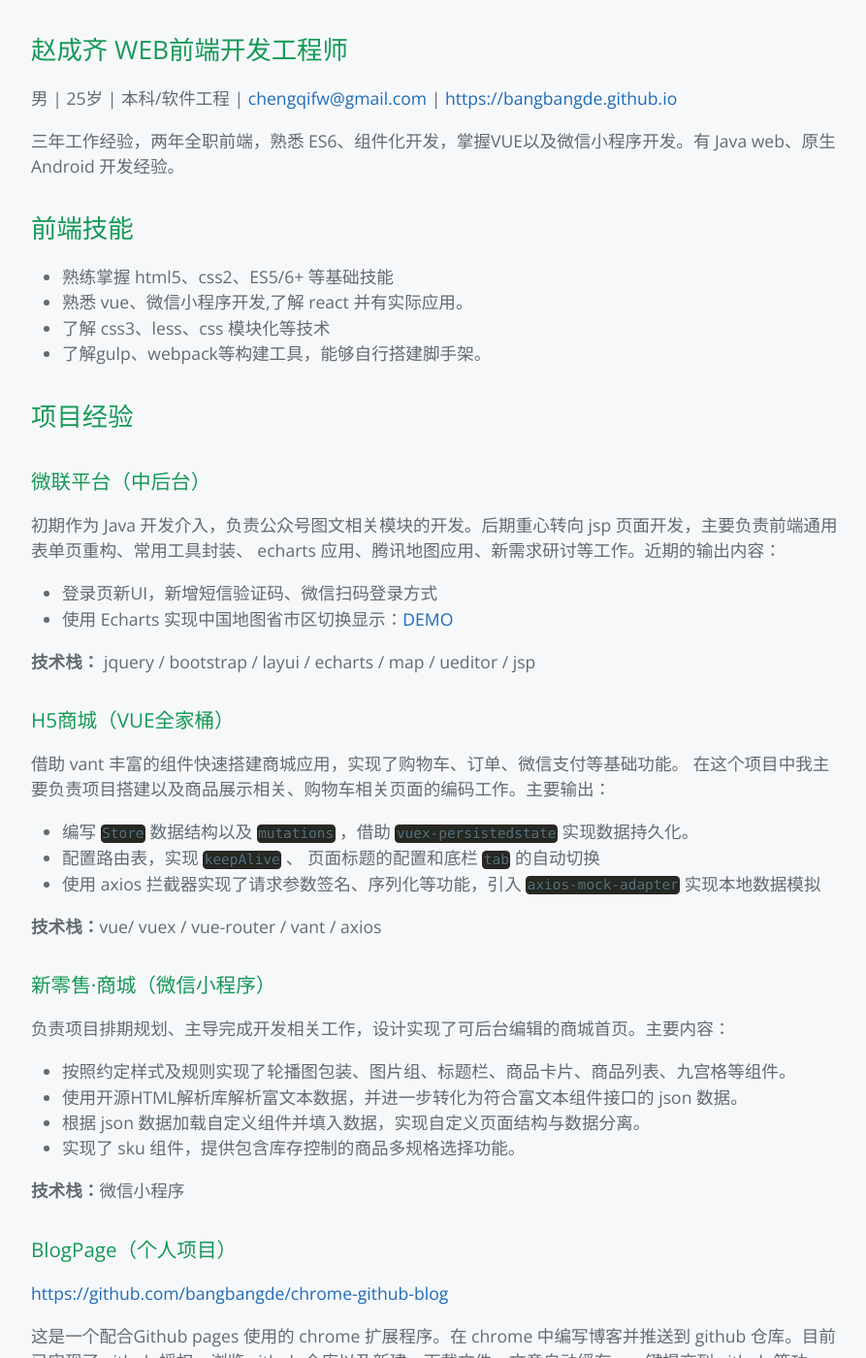
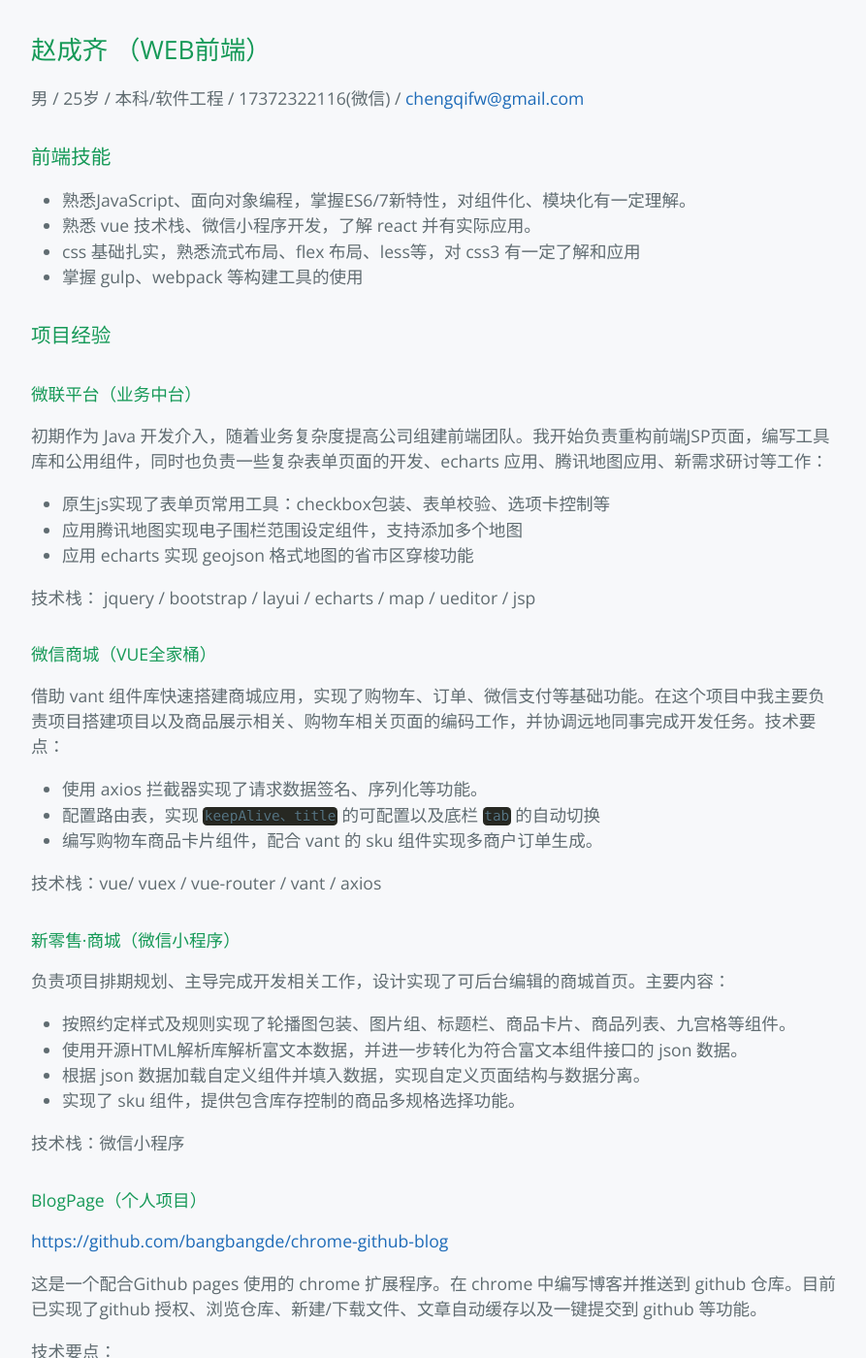
Before and after one commit to bangbangde/bangbangde.github.io, a Jekyll site: the page built from intro/index.md, in a window 1280 px wide and 1400 px high. Shown: the whole window at 97% size, without its empty margins (192-1085 px from the left). Built offline with Jekyll 4.4.1, drawn with Linux system fonts in a browser that asks for light colours; nearby versions of some CDN libraries; a style sheet for code colours, icons or effects is not loaded; some of the changed text lies outside the part shown.

Commit message:
update intro

```diff
--- a/intro/index.md
+++ b/intro/index.md
@@ -4,73 +4,74 @@
 subtitle: 前端
 date: 2019-04-19
 ---
-## 赵成齐  WEB前端开发工程师
-男 | 25岁 | 本科/软件工程 | [chengqifw@gmail.com](chengqifw@gmail.com) | [https://bangbangde.github.io](https://bangbangde.github.io)
+## 赵成齐 （WEB前端）
 
-三年工作经验，两年全职前端，熟悉 ES6、组件化开发，掌握VUE以及微信小程序开发。有 Java web、原生 Android 开发经验。
-
-## 前端技能
-* 熟练掌握 html5、css2、ES5/6+ 等基础技能
-* 熟悉 vue、微信小程序开发,了解 react 并有实际应用。
-* 了解 css3、less、css 模块化等技术
-* 了解gulp、webpack等构建工具，能够自行搭建脚手架。
-
-## 项目经验
-### 微联平台（中后台）
-初期作为 Java 开发介入，负责公众号图文相关模块的开发。后期重心转向 jsp 页面开发，主要负责前端通用表单页重构、常用工具封装、
-echarts 应用、腾讯地图应用、新需求研讨等工作。近期的输出内容：
-* 登录页新UI，新增短信验证码、微信扫码登录方式
-* 使用 Echarts 实现中国地图省市区切换显示：[DEMO](https://bangbangde.github.io/playground/map/)
+男 / 25岁 / 本科/软件工程 / 17372322116(微信) / [chengqifw@gmail.com](chengqifw@gmail.com)
 
 
-**技术栈：** jquery / bootstrap / layui / echarts / map / ueditor / jsp
+### 前端技能
+* 熟悉JavaScript、面向对象编程，掌握ES6/7新特性，对组件化、模块化有一定理解。
+* 熟悉 vue 技术栈、微信小程序开发，了解 react 并有实际应用。
+* css 基础扎实，熟悉流式布局、flex 布局、less等，对 css3 有一定了解和应用
+* 掌握 gulp、webpack 等构建工具的使用
 
-### H5商城（VUE全家桶）
-借助 vant 丰富的组件快速搭建商城应用，实现了购物车、订单、微信支付等基础功能。
-在这个项目中我主要负责项目搭建以及商品展示相关、购物车相关页面的编码工作。主要输出：
-* 编写 `Store` 数据结构以及 `mutations` ，借助 `vuex-persistedstate` 实现数据持久化。
-* 配置路由表，实现 `keepAlive` 、 页面标题的配置和底栏 `tab` 的自动切换
-* 使用 axios 拦截器实现了请求参数签名、序列化等功能，引入 `axios-mock-adapter` 实现本地数据模拟
+### 项目经验
+#### 微联平台（业务中台）
+初期作为 Java 开发介入，随着业务复杂度提高公司组建前端团队。我开始负责重构前端JSP页面，编写工具库和公用组件，同时也负责一些复杂表单页面的开发、echarts 应用、腾讯地图应用、新需求研讨等工作：
 
+* 原生js实现了表单页常用工具：checkbox包装、表单校验、选项卡控制等
+* 应用腾讯地图实现电子围栏范围设定组件，支持添加多个地图
+* 应用 echarts 实现 geojson 格式地图的省市区穿梭功能
 
-**技术栈：**vue/ vuex / vue-router / vant / axios
+技术栈： jquery / bootstrap / layui / echarts / map / ueditor / jsp
 
-### 新零售·商城（微信小程序）
+#### 微信商城（VUE全家桶）
+借助 vant 组件库快速搭建商城应用，实现了购物车、订单、微信支付等基础功能。在这个项目中我主要负责项目搭建项目以及商品展示相关、购物车相关页面的编码工作，并协调远地同事完成开发任务。技术要点：
+* 使用 axios 拦截器实现了请求数据签名、序列化等功能。
+* 配置路由表，实现 `keepAlive、title` 的可配置以及底栏 `tab` 的自动切换
+* 编写购物车商品卡片组件，配合 vant 的 sku 组件实现多商户订单生成。
+
+技术栈：vue/ vuex / vue-router / vant / axios
+
+#### 新零售·商城（微信小程序）
 负责项目排期规划、主导完成开发相关工作，设计实现了可后台编辑的商城首页。主要内容：
 * 按照约定样式及规则实现了轮播图包装、图片组、标题栏、商品卡片、商品列表、九宫格等组件。
 * 使用开源HTML解析库解析富文本数据，并进一步转化为符合富文本组件接口的 json 数据。
 * 根据 json 数据加载自定义组件并填入数据，实现自定义页面结构与数据分离。
 * 实现了 sku 组件，提供包含库存控制的商品多规格选择功能。
 
+技术栈：微信小程序
 
-**技术栈：**微信小程序
+#### BlogPage（个人项目）
 
-### BlogPage（个人项目）
 [https://github.com/bangbangde/chrome-github-blog](https://github.com/bangbangde/chrome-github-blog)
 
-这是一个配合Github pages 使用的 chrome 扩展程序。在 chrome 中编写博客并推送到 github 仓库。目前已实现了
-github 授权、浏览 github 仓库以及新建、下载文件，文章自动缓存、一键提交到 github 等功能。
-我通过这个项目初步学习了 `react` 和 chrome 扩展的使用：
-* chrome本地存储、background、option以及 Browser action等功能页面。
+这是一个配合Github pages 使用的 chrome 扩展程序。在 chrome 中编写博客并推送到 github 仓库。目前已实现了github 授权、浏览仓库、新建/下载文件、文章自动缓存以及一键提交到 github 等功能。
+
+技术要点：
 * 项目使用webpack构建，实现了多入口打包、代码分离、文件监听等能力。
 * 框架选择了react，组件库使用 material-ui，应用了css in js、高阶组件等特性。
 * 使用promise、 async/await 语法提高异步代码可读性。
 
+技术栈：react / material-ui / webpack / axios / github api / chrome extension
 
-**技术栈：**react / material-ui / webpack / axios / github api / chrome extension
+### 工作经历
+* 2017/06-2019/04　广东涌浪网络技术有限公司（同一团队）
 
+    前端开发工程师
 
-## 工作经历
-2018/07-2019/04  /  广东涌浪网络技术有限公司（同一团队）       前端开发
+* 2016/08-2017/06　江苏海全科技有限公司
 
-2016/07-2018/07  /   江苏海全科技有限公司                       软件开发
+    初期负责 Android 支付 SDK 以及 Java web 开发，后专职前端开发。
 
-2015/07-2016/02  /   江苏新元素数字科技有限公司（在校实习）     PHP开发
+* 2015/07-2016/02　江苏新元素数字科技有限公司（在校实习）
 
-*PS: 2018/07海全开发团队整体进入涌浪*
+    学习开发php网页、使用Hbuilder+MUI开发混合应用。
 
-## 教育背景
+*PS: 2017/06 海全开发团队整体进入涌浪*
+
+### 教育背景
 淮海工学院 | 软件工程 | 本科 | 2012-2016
 
-## 关于我
-热爱技术、性格乐观，具有良好编码习惯和抗压能力，能够通过官方文档快速学习、掌握新技术
+### 关于我
+热爱技术、性格乐观，具有良好的团队精神。日常喜欢钻研，能够快速掌握新技术
```
